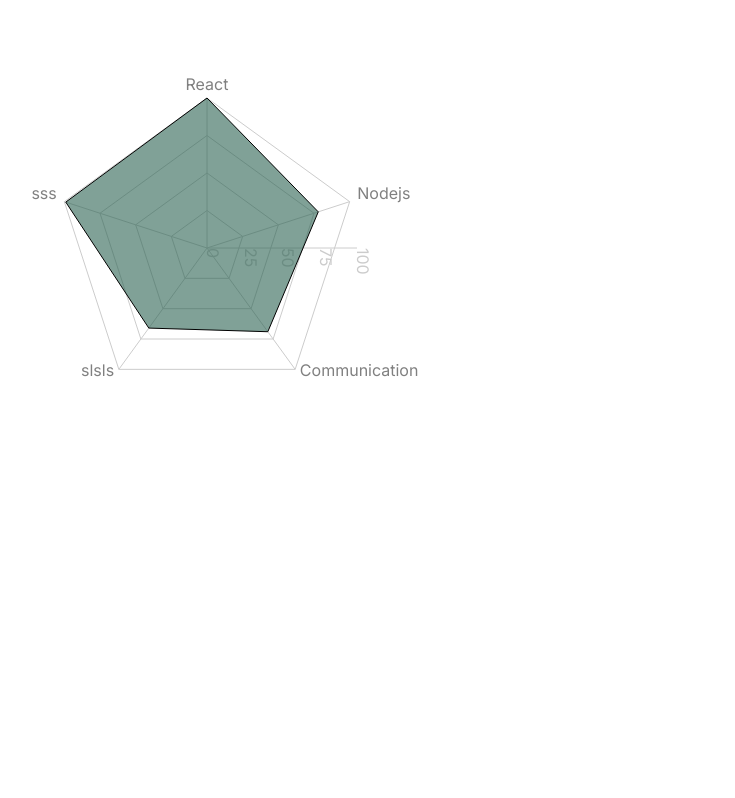
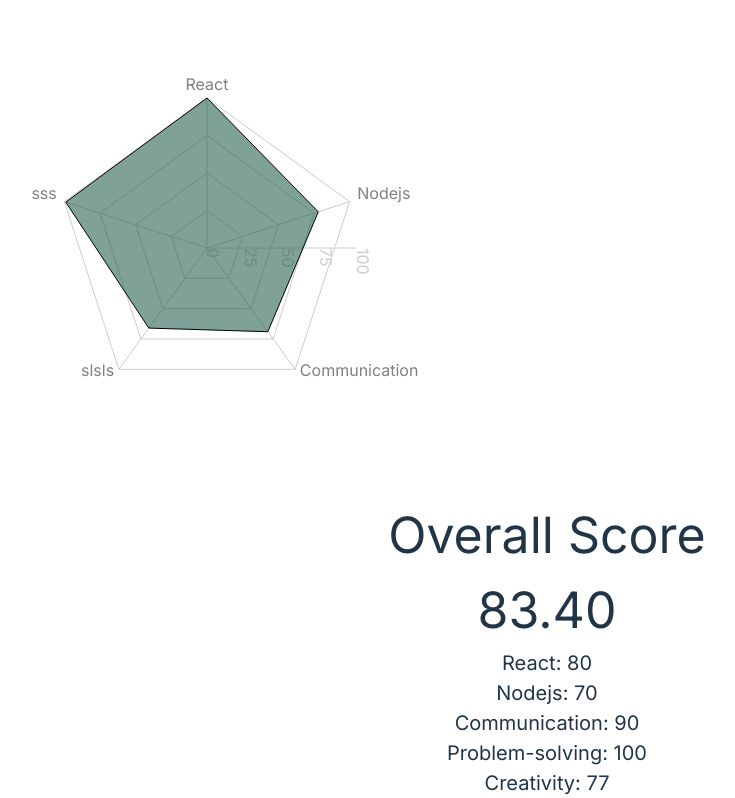
Before and after one commit to Yi-99/are-you-gapped, a React (Vite) app in the folder frontend/: page / in a window 1280 px wide. Shown: the part 802-1600 px from the top of the page, without its empty margins (93-828 px from the left). Before the commit the page ends 1300 px from the top, so only its background shows below. Built offline with nearby package versions, Linux system fonts and the light colour scheme.

Commit message:
created overall score.

```diff
--- /dev/null
+++ b/frontend/src/component/OverallScore.jsx
@@ -0,0 +1,30 @@
+import React from 'react';
+
+const skills = [
+    { name: 'React', score: 80 },
+    { name: 'Nodejs', score: 70 },
+    { name: 'Communication', score: 90 },
+    { name: 'Problem-solving', score: 100 },
+    { name: 'Creativity', score: 77 }
+];
+
+const averageScore = (skills.reduce((sum, skill) => sum + skill.score, 0) / skills.length).toFixed(2);
+
+const OverallScore = () => {
+    return(
+        <div className = "italic">
+            <h2 className="text-5xl">Overall Score</h2>
+            <div className="text-5xl">{averageScore}</div>
+            <div className="text-2xl ">
+                {skills.map((skill, index) => (
+                    <div key={index}>
+                        <span>{skill.name}: </span>
+                        <span>{skill.score} </span>
+                    </div>
+                ))}
+            </div>
+        </div>
+    );
+}
+
+export default OverallScore;
--- a/frontend/src/component/Pentagon.jsx
+++ b/frontend/src/component/Pentagon.jsx
@@ -1,5 +1,7 @@
 import React from 'react';
 import { Radar, RadarChart, PolarGrid, PolarAngleAxis, PolarRadiusAxis, Tooltip } from 'recharts';
+
+
 
 const data = [
     { subject: 'React', A: 100, fullMark: 150 },
--- a/frontend/src/main.jsx
+++ b/frontend/src/main.jsx
@@ -3,11 +3,12 @@ import ReactDOM from 'react-dom/client'
 import App from './App.jsx'
 import './index.css'
 import Pentagon from './component/Pentagon.jsx';
-
+import OverallScore from './component/OverallScore.jsx';
 
 ReactDOM.createRoot(document.getElementById('root')).render(
   <React.StrictMode>
     <App />
     <Pentagon />
+    <OverallScore />
   </React.StrictMode>,
 )
```
